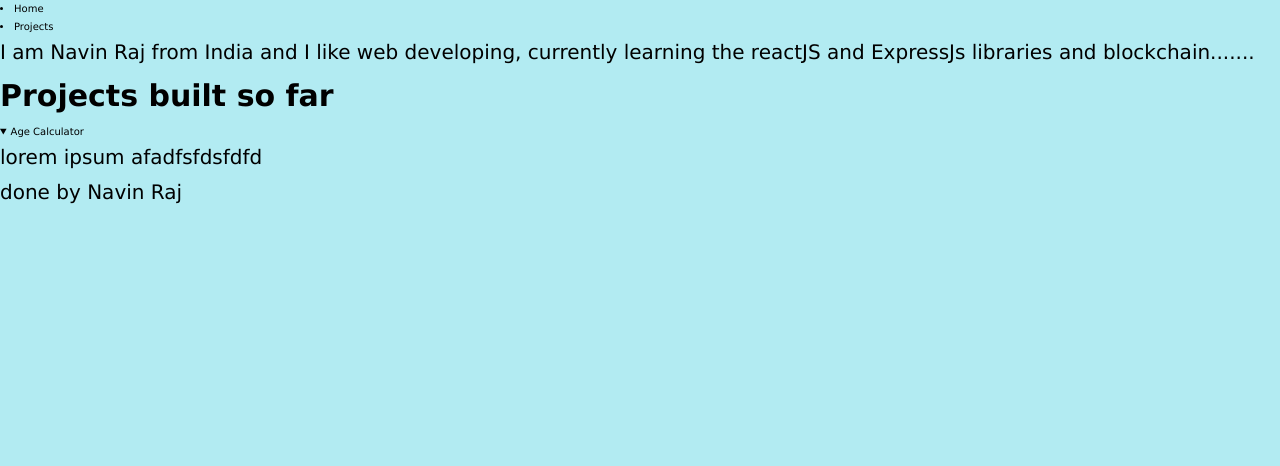
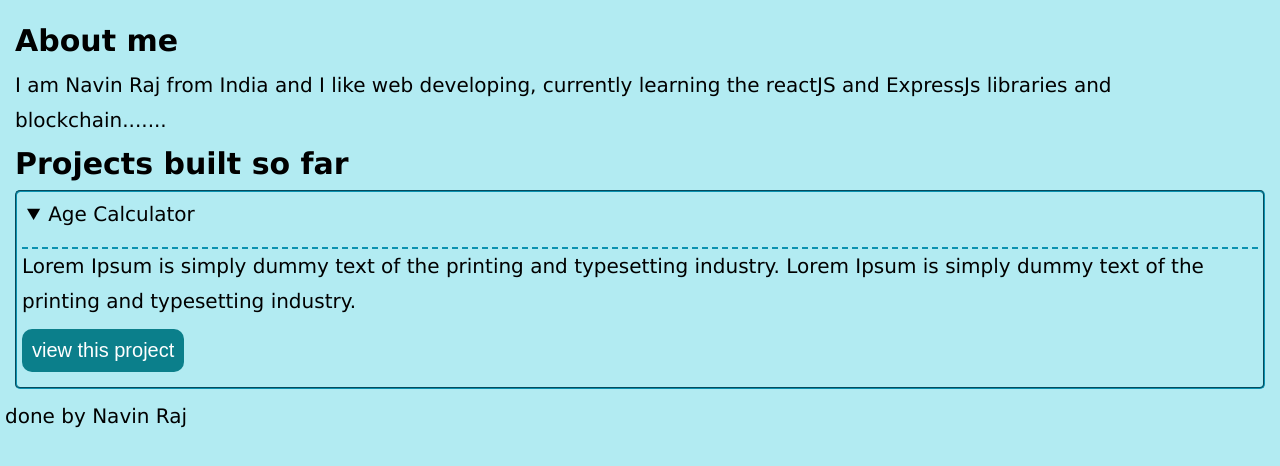
Before and after one commit to Navin77/Navin77.github.io, a React (Create React App) app: page / in a window 1280 px wide. Both pictures are taken after a click on the heading "Age Calculator". Shown: the top 466 px of the page. Built offline with nearby package versions, Linux system fonts and the light colour scheme.

Commit message:
1. remove nav from app 2. update css 3. add link tag to project

```diff
--- a/src/App.js
+++ b/src/App.js
@@ -7,12 +7,9 @@ class App extends React.Component {
 
         return (
             <>
-            <nav>
-                <li>Home</li>
-                <li>Projects</li>
-            </nav>
             <main>
-                <p>
+                <h1>About me</h1>
+                <p className="aboutMe">
                     I am Navin Raj from India and I like web developing,
                     currently learning the reactJS and ExpressJs libraries
                     and blockchain.......
--- a/src/Project.js
+++ b/src/Project.js
@@ -4,9 +4,13 @@ class Project extends React.Component {
     render() {
         return (
             <>
-                <details>
+                <details className="project">
                     <summary>Age Calculator</summary>
-                    <p>lorem ipsum afadfsfdsfdfd  </p>
+                    <p> Lorem Ipsum is simply dummy text of the printing and typesetting industry.
+                        Lorem Ipsum is simply dummy text of the printing and typesetting industry. </p>
+                    <a target="_blank" href="">
+                        <button>view this project</button>
+                    </a>
                 </details>
             </>
         )
--- a/src/index.css
+++ b/src/index.css
@@ -41,3 +41,41 @@ a {
   color: #0517a6;
   text-decoration: underline;
 }
+
+#root {
+  padding: .5rem;
+}
+
+main {
+  padding: 1rem;
+}
+
+.project {
+    border: .2rem groove rgb(10, 145, 176);
+    border-radius: .5rem;
+    padding: .5rem;
+}
+
+.project>summary {
+    font-size: 2rem;
+    padding: 0 .5rem;
+    cursor: pointer;
+
+}
+
+.project[open] summary {
+    border-bottom: .2rem dashed rgb(10, 145, 176);
+    padding-bottom: 1.5rem;
+}
+
+.project button {
+	padding: 1rem;
+	margin: 0;
+	border: 0;
+	border-radius: 1rem;
+	background-color: #0b7f8b;
+	color: white;
+  cursor: pointer;
+  margin: 1rem 0;
+  font-size: 2rem;
+}
```
